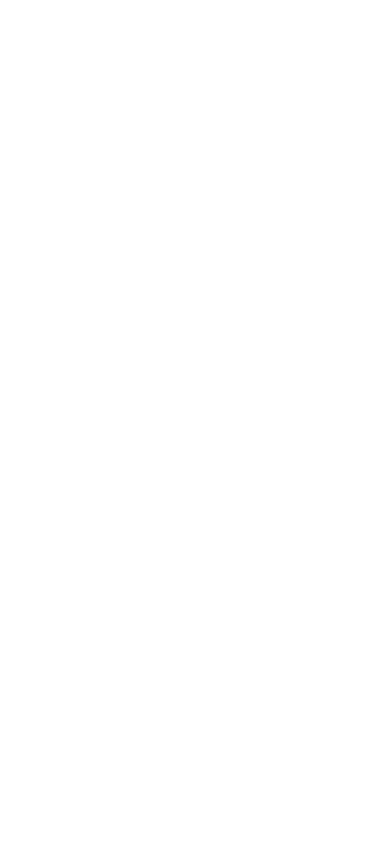
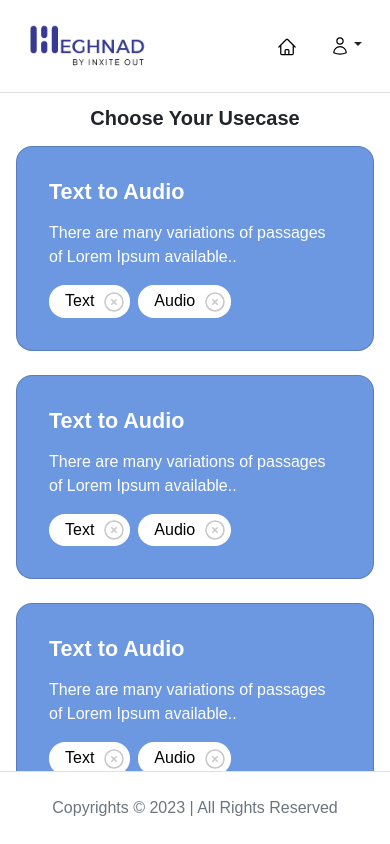
Before and after one commit to mustafainxiteout/loginpage, a React (Create React App) app: page /usecase in a window 390 px wide. Before the commit this address had no page. Built offline with nearby package versions, Linux system fonts and the light colour scheme; sample sign-in values are in the browser's storage; a web font is replaced by a local one.

Commit message:
responsive grid changes

```diff
--- a/src/components/LoginPage.js
+++ b/src/components/LoginPage.js
@@ -24,7 +24,7 @@ function LoginPage({isAdmin}) {
   useEffect(()=>{
 
     if(isAuthorized){
-      navigate('/Userpage')
+      navigate('/usecase')
     }
   },[isAuthorized,navigate])
 
@@ -48,10 +48,10 @@ function LoginPage({isAdmin}) {
       }
       // determine if authorized based on isAdmin prop
       if(isAdmin===true){
-        navigate('/Userpage');
+        navigate('/usecase');
       }
       else{
-        navigate('/Userpage');
+        navigate('/usecase');
       }
     }
   }
--- a/src/components/Usecases.js
+++ b/src/components/Usecases.js
@@ -49,7 +49,7 @@ function Usecases() {
   return (
     <section className='mb-5 p-3'>
       <center className='fw-bolder h5 d-block mb-3 d-md-none'>Choose Your Usecase</center>
-      <div className="d-flex flex-column mb-3 pt-md-5 flex-md-row col-md-8 offset-md-2 justify-content-md-center gap-4">
+      <div className="d-flex flex-column mb-3 pt-md-5 flex-md-row col-md-10 col-xl-8 offset-md-1 offset-xl-2 justify-content-md-center gap-4">
         <Row>
         {cardData.map((card, index) => (
           <div key={index} className="col-md-6 col-lg-4 mb-4">
--- a/src/index.js
+++ b/src/index.js
@@ -18,7 +18,7 @@ root.render(
   <Router>
     <Routes>
     <Route path='/' element={<App isAdmin={isAdmin}/>}/>
-    <Route exact path="/" element={<PrivateRoute/>}><Route exact path="/Userpage" element={isAdmin ? <AdminUser/> : <NormalUser/>} isAdmin={isAdmin}/></Route>
+    <Route exact path="/" element={<PrivateRoute/>}><Route exact path="/usecase" element={isAdmin ? <AdminUser/> : <NormalUser/>} isAdmin={isAdmin}/></Route>
     </Routes>
   </Router>
 );
```
